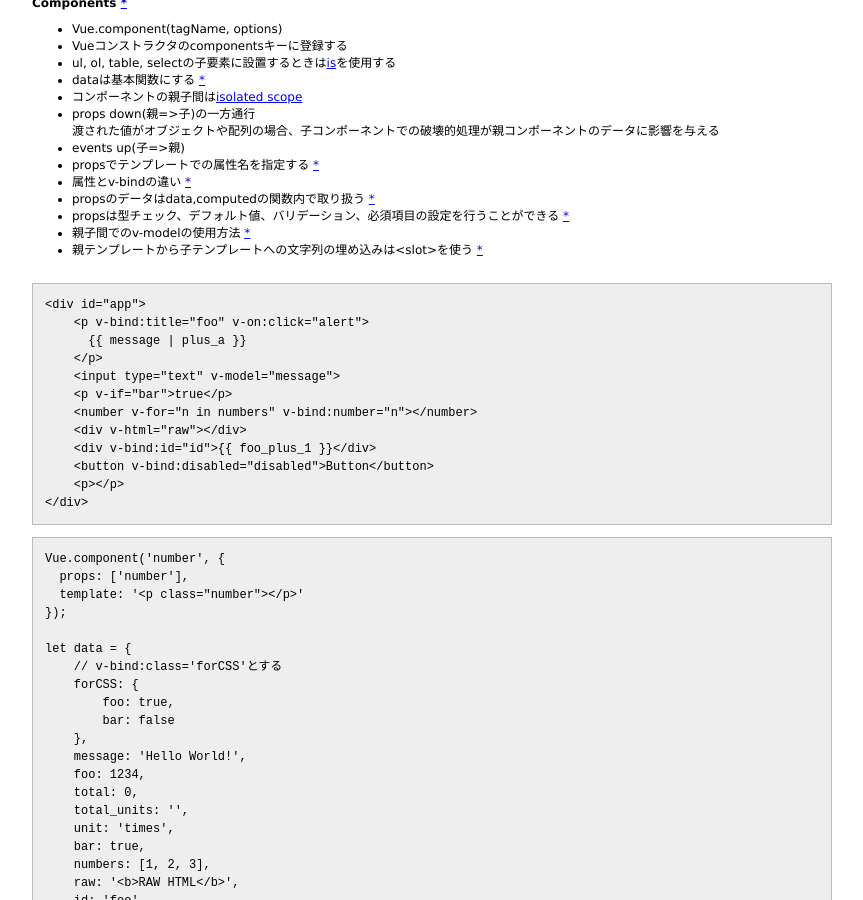
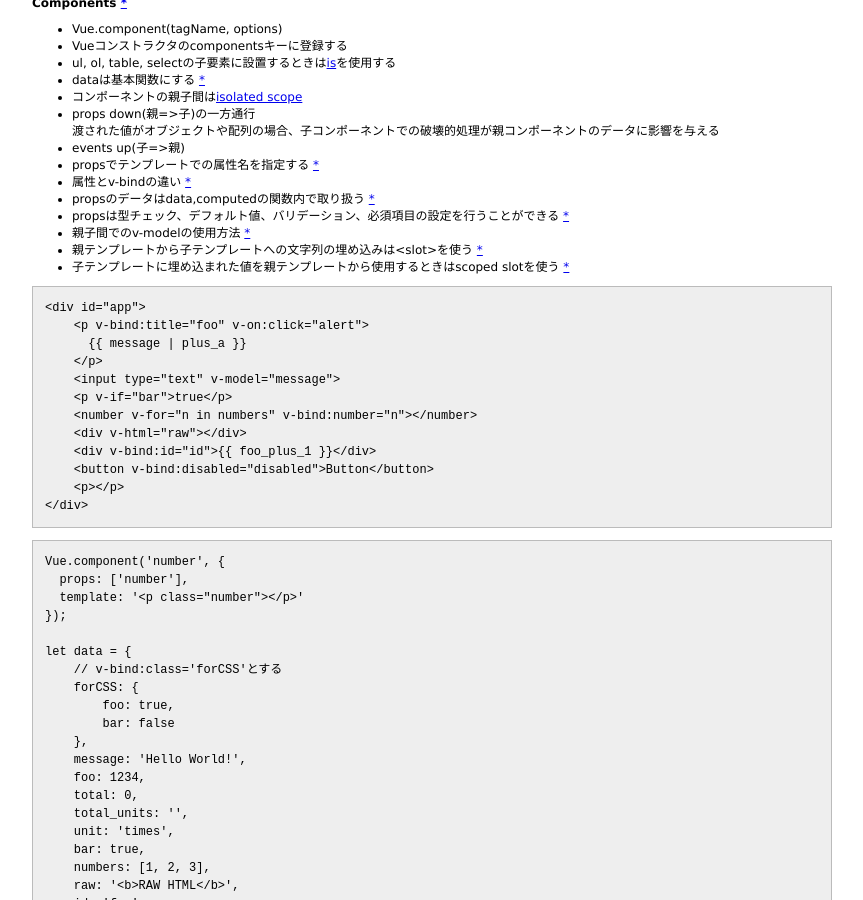
Before and after one commit to 38elements/38elements.github.com, a Jekyll site: the page built from _posts/2016-12-20-vuejs.md, in a window 1280 px wide and 900 px high, scrolled down 1130 px. Shown: the whole window, without its empty margins (208-1071 px from the left). Built offline with Jekyll 4.4.1, drawn with Linux system fonts in a browser that asks for light colours.

Commit message:
Update 2016-12-20-vuejs.md

````diff
--- a/_posts/2016-12-20-vuejs.md
+++ b/_posts/2016-12-20-vuejs.md
@@ -83,6 +83,7 @@ v-onやv-modelに`.prevent`をつけるとevent.preventDefault()が自動実行
 * propsは型チェック、デフォルト値、バリデーション、必須項目の設定を行うことができる [\*](https://vuejs.org/v2/guide/components.html#Prop-Validation)
 * 親子間でのv-modelの使用方法 [\*](https://vuejs.org/v2/guide/components.html#Form-Input-Components-using-Custom-Events)
 * 親テンプレートから子テンプレートへの文字列の埋め込みは&lt;slot&gt;を使う [\*](https://vuejs.org/v2/guide/components.html#Compilation-Scope)
+* 子テンプレートに埋め込まれた値を親テンプレートから使用するときはscoped slotを使う [\*](https://vuejs.org/v2/guide/components.html#Scoped-Slots)
 <br>
 
 ```
````
